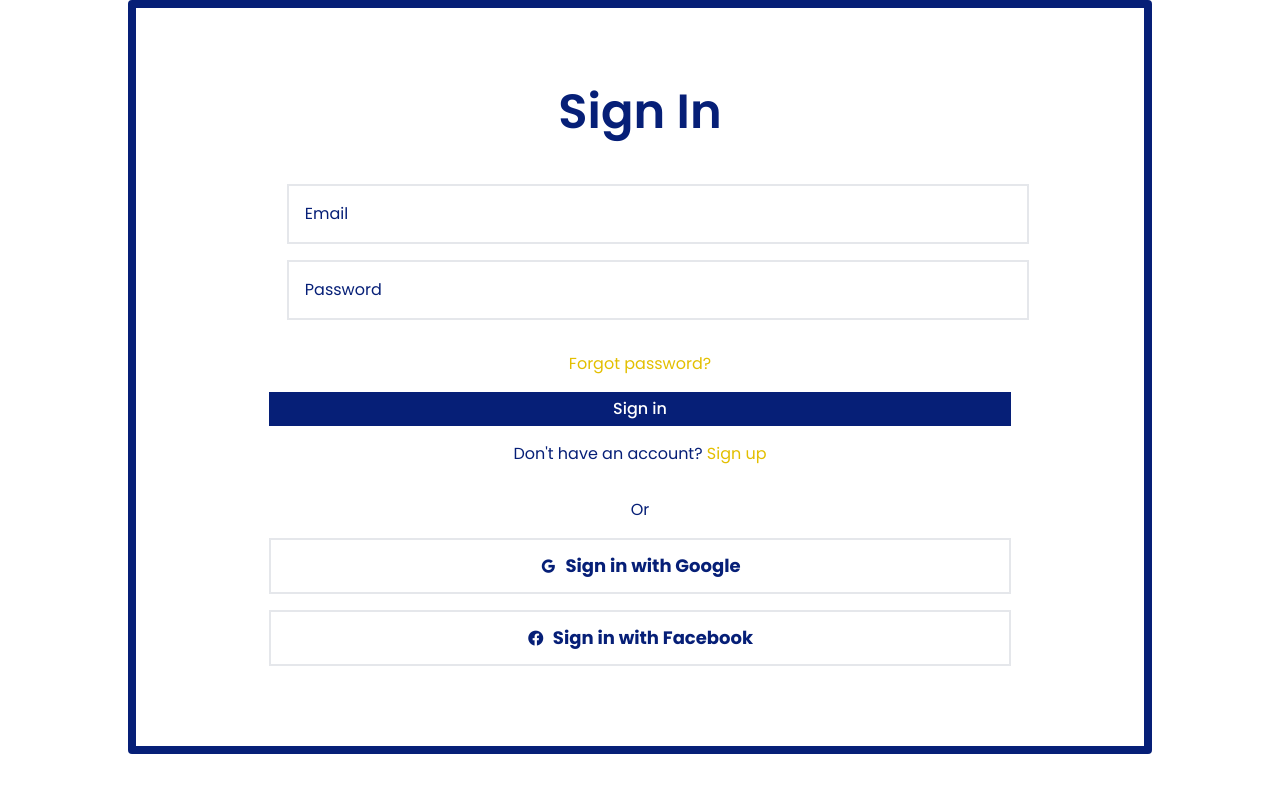
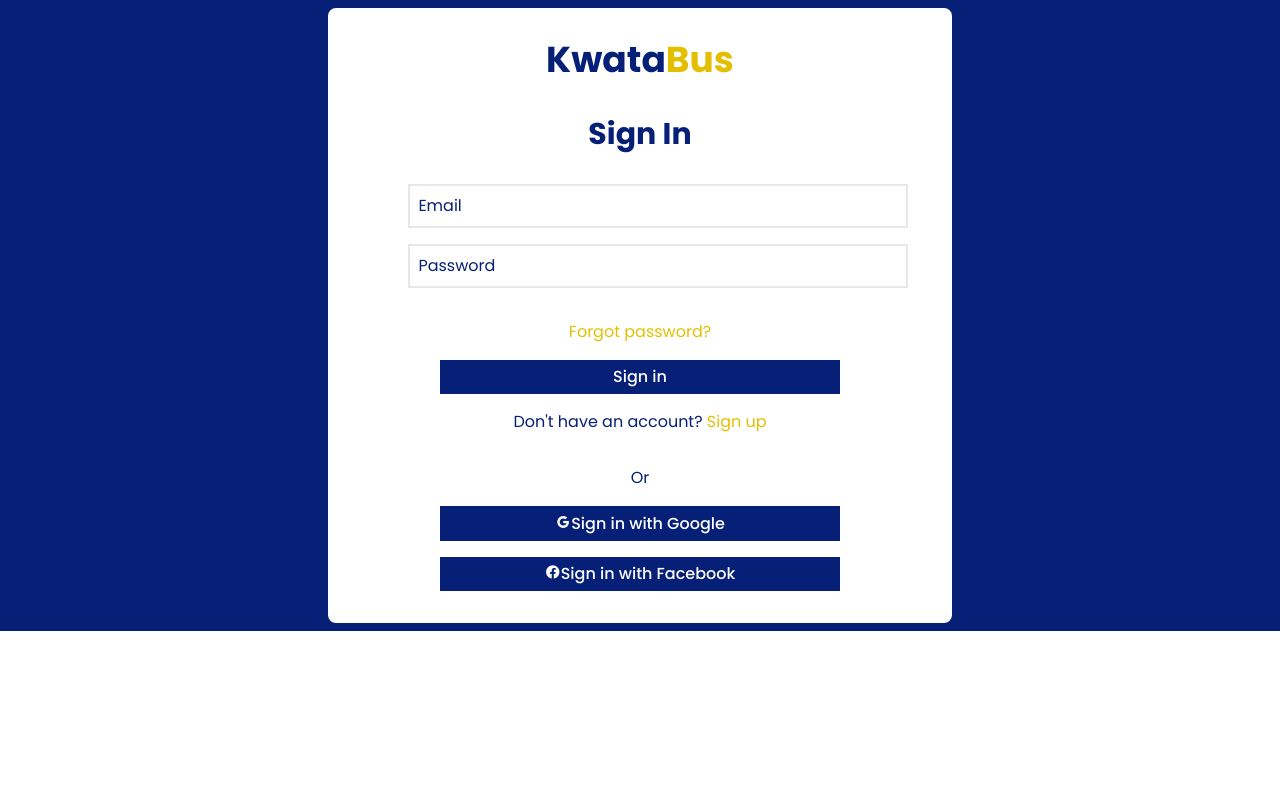
Before and after one commit to Patrickodida/KwataBus-App, a React (Vite) app: page /Login in a window 1280 px wide. Shown: the top 792 px of the page. Built offline with nearby package versions, Linux system fonts and the light colour scheme.

Commit message:
Modify the login page

```diff
--- a/src/pages/Login.jsx
+++ b/src/pages/Login.jsx
@@ -21,18 +21,22 @@ function Login() {
       });
   }
   return (
-    <div className="bg-white px-10 py-20 rounded 3xl border-x-8 border-y-8 border-[#061f77] w-[80%] m-auto">
-      <h1 className="text-5xl font-semibold text-center text-[#061f77]">
+    <section className="bg-[#061f77]">
+      <div className="bg-white rounded-2xl border-[#061f77] w-[50%] m-auto pt-[2em] pb-[2em] border-8">
+      <h1 className="font-bold text-4xl text-[#061f77] text-center mb-[1em]">
+          Kwata<span className="text-[#e3bf00]">Bus</span>
+        </h1>
+      <h2 className="text-center text-3xl font-bold text-[#061f77]">
         Sign In
-      </h1>
-      <div className="mt-8">
+      </h2>
+      <div className="mt-4">
         <form onSubmit={handleSubmit}>
           <div className="w-full m-auto flex justify-center">
             <label for="email" className="text-lg font medium" />
             <input
               id="email"
               type="email"
-              className="w-4/5  border-2 rounded-none p-4 mt-4 placeholder-[#061f77]"
+              className="w-4/5  border-2 rounded-none p-2 mt-4 placeholder-[#061f77]"
               placeholder="Email"
               onChange={(e) => {
                 setInput({ ...input, email: e.target.value });
@@ -45,7 +49,7 @@ function Login() {
             <input
               id="password"
               type="password"
-              className="w-4/5 border-2 rounded-none p-4 mt-4 placeholder-[#061f77]"
+              className="w-4/5  border-2 rounded-none p-2 mt-4 placeholder-[#061f77]"
               placeholder="Password"
               onChange={(e) => {
                 setInput({ ...input, password: e.target.value });
@@ -59,7 +63,7 @@ function Login() {
               <p className="text-center text-[#e3bf00]">Forgot password?</p>
             </div>
           </div>
-          <div className="flex justify-center">
+          <div className="flex justify-center m-auto w-[80%]">
             <button type="submit" className="mt-4 w-4/5 font-medium text-base">
               Sign in
             </button>
@@ -73,19 +77,21 @@ function Login() {
         </div>
         <div className="mt-8 flex-col gap-y-4">
           <p className="text-[#061f77] text-center">Or</p>
-          <div className="flex justify-center">
-            <button className="flex w-4/5 rounded-none py-3 mt-4 border-2 items-center justify-center gap-2 active:scale-[.98] hover:scale-[1.01] transition-all py-3 rounded-none bg-white text-[#061f77] text-lg font-bold">
+          <div className="flex justify-center m-auto w-[80%]">
+            <button className="mt-4 font-medium text-base w-4/5">
               <i class="bx bxl-google"></i>Sign in with Google
             </button>
           </div>
-          <div className="flex justify-center">
-            <button className="flex w-4/5 rounded-none py-3 mt-4 border-2 items-center justify-center gap-2 active:scale-[.98] hover:scale-[1.01] transition-all py-3 rounded-none bg-white text-[#061f77] text-lg font-bold">
+          <div className="flex justify-center m-auto w-[80%]">
+            <button className="mt-4 font-medium text-base w-4/5">
               <i class="bx bxl-facebook-circle"></i>Sign in with Facebook
             </button>
           </div>
         </div>
       </div>
     </div>
+    </section>
+
   );
 }
 
--- a/src/pages/Signup.jsx
+++ b/src/pages/Signup.jsx
@@ -29,7 +29,7 @@ function Signup() {
   }
   return (
     <section className="bg-[#061f77]">
-      <div className="bg-white rounded 3xl border-[#061f77] w-[50%] m-auto pt-[2em] pb-[2em]">
+      <div className="bg-white rounded-2xl border-[#061f77] w-[50%] m-auto pt-[2em] pb-[2em] border-8">
         <h1 className="font-bold text-4xl text-[#061f77] text-center mb-[1em]">
           Kwata<span className="text-[#e3bf00]">Bus</span>
         </h1>
```
